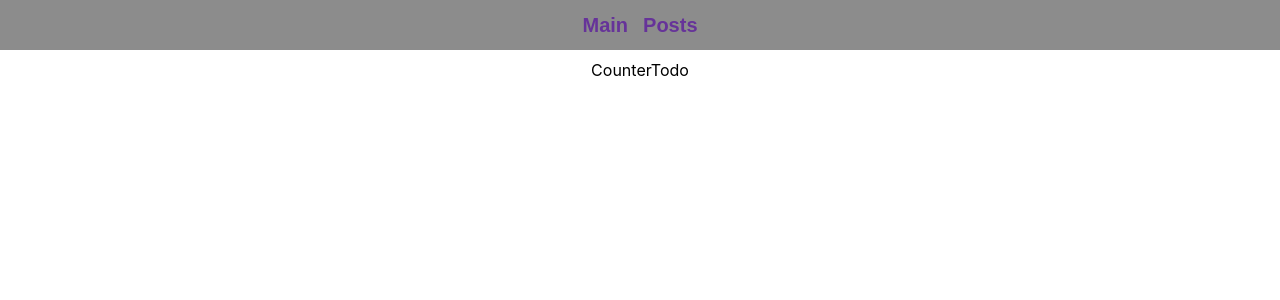
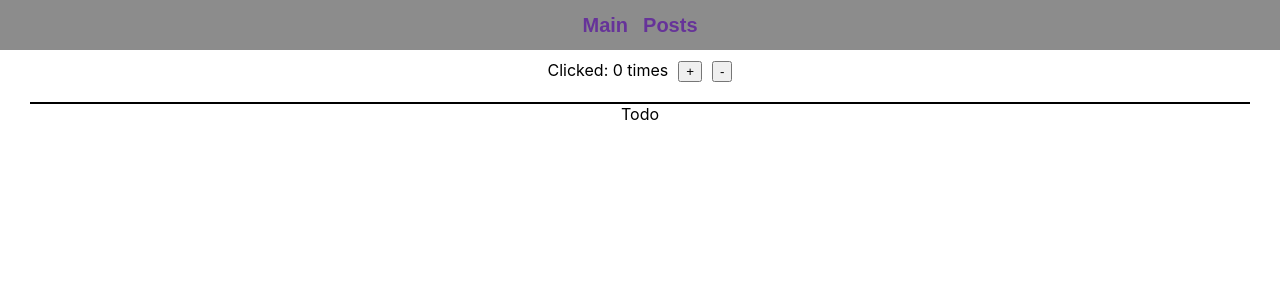
Before and after one commit to sbpark88/react-store, a React (Create React App) app: page / in a window 1280 px wide. Shown: the top 300 px of the page. Built offline with nearby package versions, Linux system fonts and the light colour scheme.

Commit message:
Add: Count using 'buildCreateSlice'

```diff
--- a/src/app/store.ts
+++ b/src/app/store.ts
@@ -1,8 +1,9 @@
 import type { Action, ThunkAction } from "@reduxjs/toolkit";
 import { combineSlices, configureStore } from "@reduxjs/toolkit";
 import { setupListeners } from "@reduxjs/toolkit/query";
+import { counterSlice } from "../features/counter/counterSlice";
 
-const rootReducer = combineSlices();
+const rootReducer = combineSlices(counterSlice);
 
 export type RootState = ReturnType<typeof rootReducer>;
 
--- a/src/features/counter/Counter.tsx
+++ b/src/features/counter/Counter.tsx
@@ -1,8 +1,19 @@
 import React from "react";
-import "Counter.css";
+import "./Counter.css";
+import { useAppDispatch, useAppSelector } from "../../app/hooks";
+import { decrement, increment, selectCount } from "./counterSlice";
 
 const Counter: React.FC = () => {
-  return <>Counter</>;
+  const dispatch = useAppDispatch();
+  const count = useAppSelector(selectCount);
+
+  return (
+    <div className="counter-container">
+      Clicked: {count} times
+      <button onClick={() => dispatch(increment())}>+</button>
+      <button onClick={() => dispatch(decrement())}>-</button>
+    </div>
+  );
 };
 
 export default Counter;
--- /dev/null
+++ b/src/features/counter/counterSlice.ts
@@ -0,0 +1,28 @@
+import { createAppSlice } from "../../app/createAppSlice";
+
+export interface CounterSliceState {
+  value: number;
+}
+
+const initialState: CounterSliceState = {
+  value: 0,
+};
+
+export const counterSlice = createAppSlice({
+  name: "counter",
+  initialState,
+  reducers: (create) => ({
+    increment: create.reducer((state) => {
+      state.value += 1;
+    }),
+    decrement: create.reducer((state) => {
+      state.value -= 1;
+    }),
+  }),
+  selectors: {
+    selectCount: (counter) => counter.value,
+  },
+});
+
+export const { increment, decrement } = counterSlice.actions;
+export const { selectCount } = counterSlice.selectors;
```
